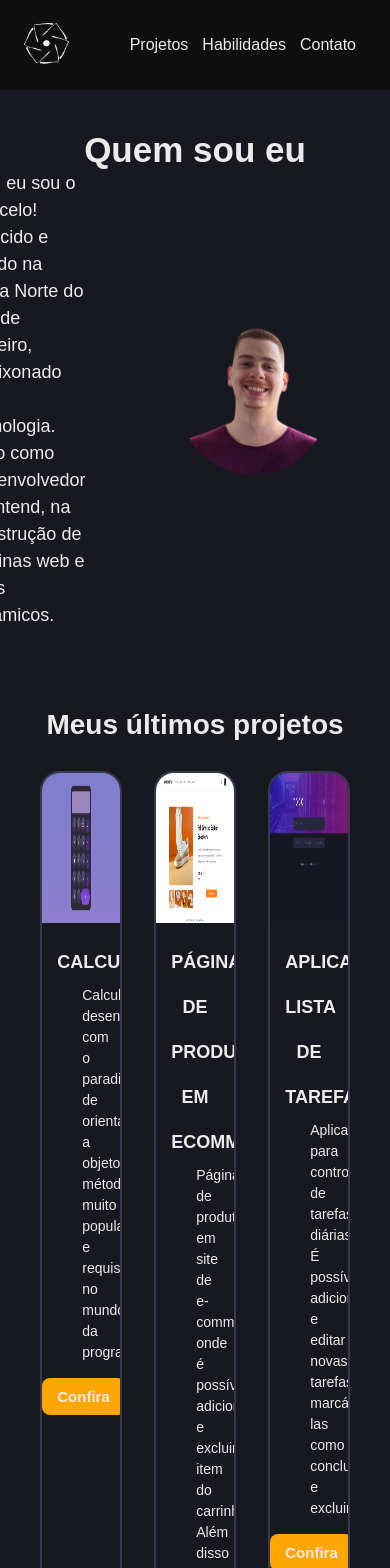
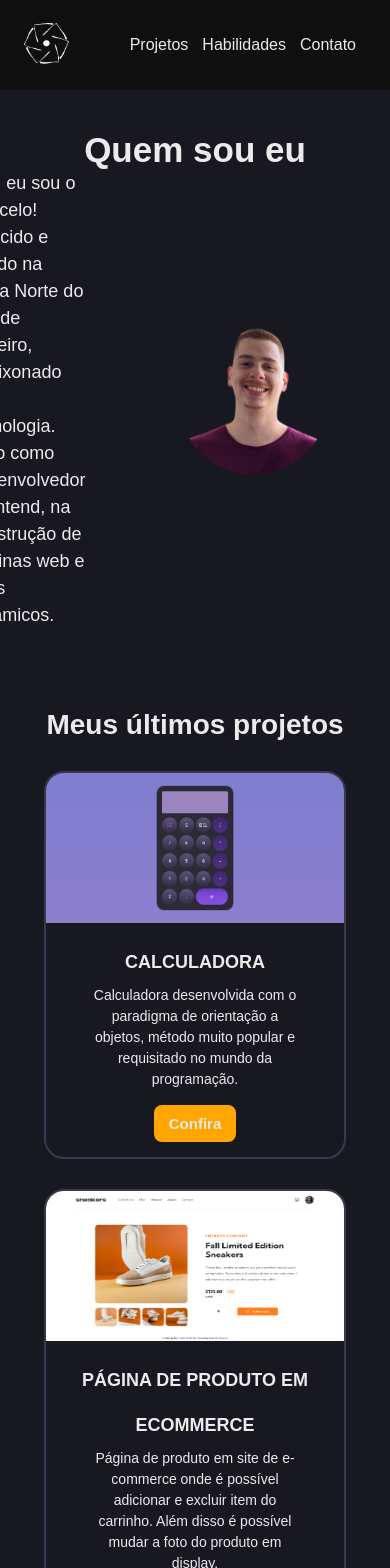
Before and after one commit to heiderick13/portfolio-react, a React (Vite) app: page / in a window 390 px wide. Shown: the top 1568 px of the page. Built offline with nearby package versions, Linux system fonts and the light colour scheme.

Commit message:
:lipstick: feat: projects section responsivity

```diff
--- a/src/components/MyProjects/MyProjects.css
+++ b/src/components/MyProjects/MyProjects.css
@@ -14,3 +14,22 @@
   gap: 3rem;
   padding-inline: 10%;
 }
+
+@media screen and (max-width: 1200px) {
+  .projects__list {
+    grid-template-columns: repeat(2, 1fr);
+    padding-inline: 15%;
+  }
+}
+
+@media screen and (max-width: 768px) {
+  .projects__list {
+    grid-template-columns: 1fr;
+  }
+}
+
+@media screen and (max-width: 480px) {
+  .projects__list {
+    padding-inline: 10%;
+  }
+}
```
